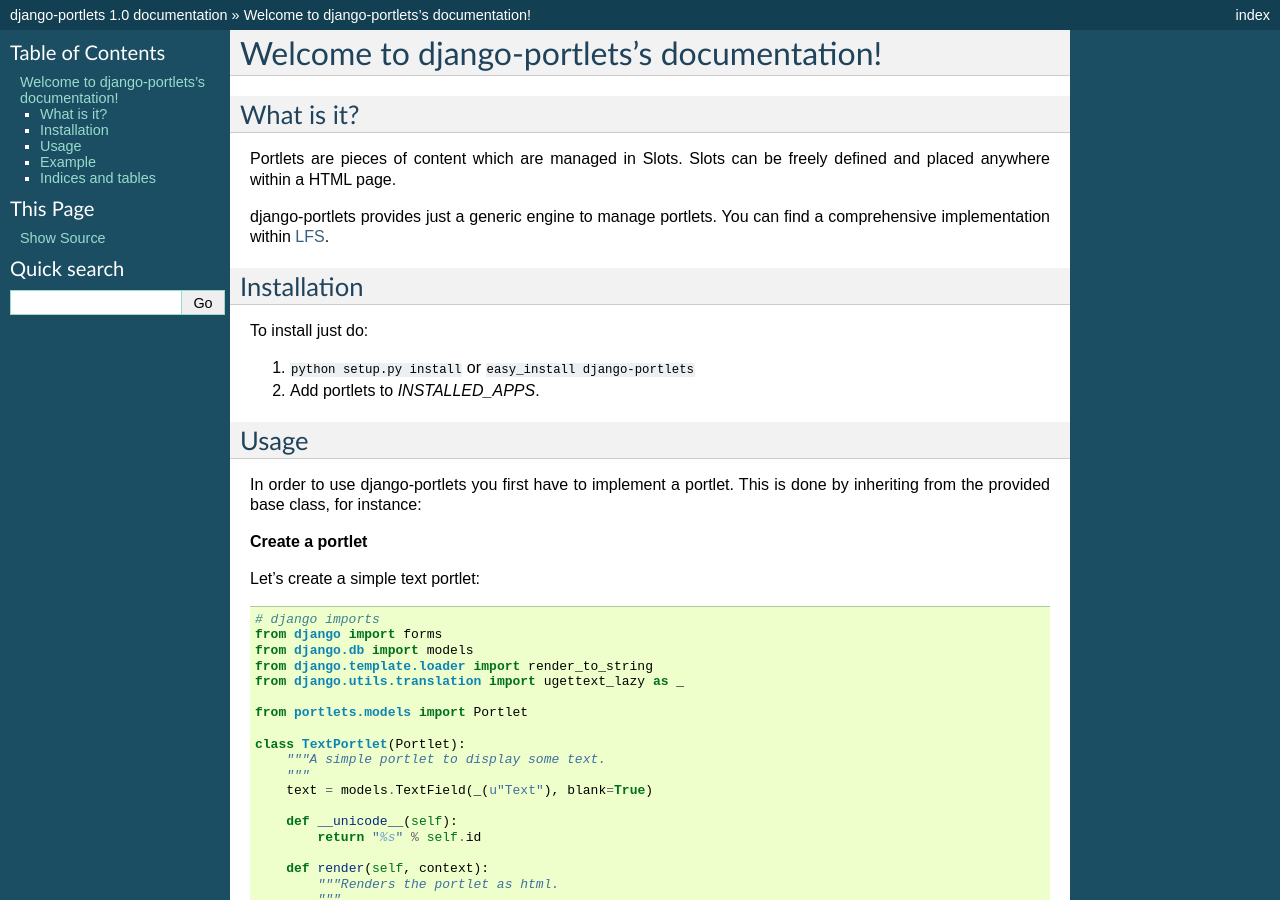
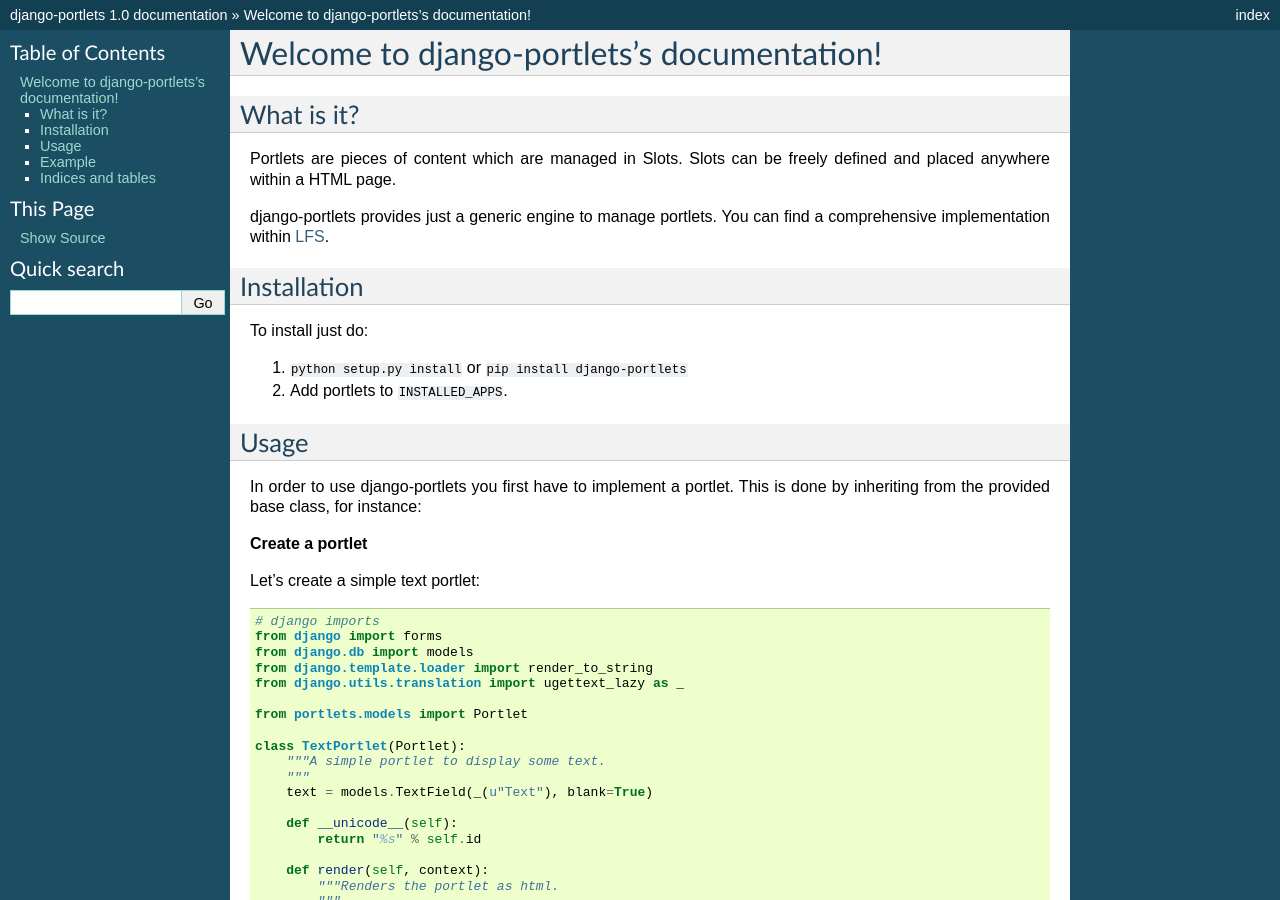
Before and after one commit to diefenbach/django-portlets, a Sphinx documentation site: the page built from docs/index.rst, in a window 1280 px wide and 900 px high. Built offline with Sphinx 7.4.7, drawn with Linux system fonts in a browser that asks for light colours.

Commit message:
Update docs

```diff
--- a/docs/index.rst
+++ b/docs/index.rst
@@ -8,16 +8,17 @@
 Portlets are pieces of content which are managed in Slots. Slots can be freely
 defined and placed anywhere within a HTML page.
 
-django-portlets provides just a generic engine to manage portlets. You can find  a comprehensive implementation within `LFS`_.
+django-portlets provides just a generic engine to manage portlets. You can find
+a comprehensive implementation within `LFS`_.
 
 Installation
 ============
 
 To install just do:
 
-1. ``python setup.py install`` or ``easy_install django-portlets``
+1. ``python setup.py install`` or ``pip install django-portlets``
 
-2. Add portlets to *INSTALLED_APPS*.
+2. Add portlets to ``INSTALLED_APPS``.
 
 Usage
 =====
```
